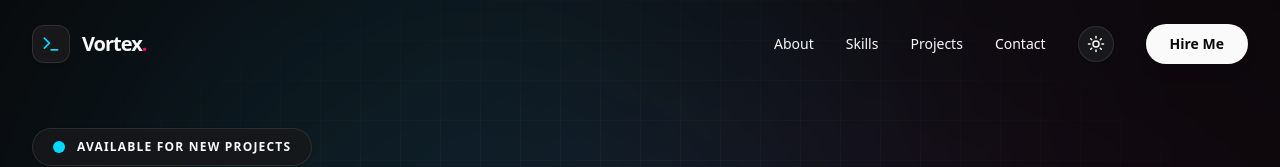
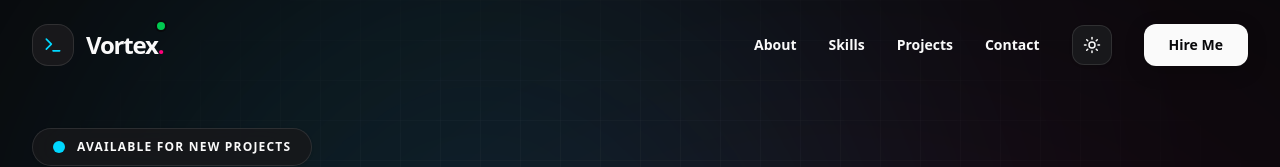
Before and after one commit to itznik/Portfolio, a Next.js app in the folder nikunj-portfolio/: page / in a window 1280 px wide. Shown: the top 167 px of the page. Built offline with nearby package versions, Linux system fonts and the light colour scheme.

Commit message:
Update Navbar.tsx

```diff
--- a/nikunj-portfolio/src/components/Navbar.tsx
+++ b/nikunj-portfolio/src/components/Navbar.tsx
@@ -18,10 +18,8 @@ export default function Navbar() {
   const { theme, setTheme } = useTheme();
   const [mounted, setMounted] = useState(false);
 
-  // Prevent hydration mismatch for theme toggle
   useEffect(() => setMounted(true), []);
 
-  // Detect scroll for the glass effect
   useEffect(() => {
     const handleScroll = () => setIsScrolled(window.scrollY > 20);
     window.addEventListener("scroll", handleScroll);
@@ -30,18 +28,22 @@ export default function Navbar() {
 
   return (
     <header
-      className={`fixed top-0 left-0 right-0 z-50 transition-all duration-300 ${
-        isScrolled ? "bg-bg-base/80 backdrop-blur-xl border-b border-border-card py-4" : "bg-transparent py-6"
+      className={`fixed top-0 left-0 right-0 z-50 transition-all duration-500 ${
+        isScrolled ? "bg-bg-base/80 backdrop-blur-2xl border-b border-border-card py-3 shadow-sm" : "bg-transparent py-6"
       }`}
     >
       <div className="max-w-7xl mx-auto px-4 sm:px-6 lg:px-8 flex justify-between items-center">
 
-        {/* Logo */}
-        <a href="#home" className="flex items-center gap-3 group">
-          <div className="p-2 rounded-xl bg-surface-card border border-border-card group-hover:border-accent-primary transition-colors shadow-sm">
+        {/* Logo with Pulsing Status Indicator */}
+        <a href="#home" className="flex items-center gap-3 group relative">
+          <div className="absolute -top-1 -right-1 flex h-3 w-3 z-10">
+            <span className="animate-ping absolute inline-flex h-full w-full rounded-full bg-green-400 opacity-75"></span>
+            <span className="relative inline-flex rounded-full h-3 w-3 bg-green-500 border-2 border-bg-base"></span>
+          </div>
+          <div className="p-2.5 rounded-[1rem] bg-surface-card border border-border-card group-hover:border-accent-primary group-hover:shadow-[0_0_15px_rgba(0,216,255,0.3)] transition-all">
             <Terminal size={20} className="text-accent-primary" />
           </div>
-          <span className="text-xl font-bold tracking-tighter text-fg-base">
+          <span className="text-2xl font-black tracking-tighter text-fg-base">
             Vortex<span className="text-accent-secondary">.</span>
           </span>
         </a>
@@ -52,9 +54,11 @@ export default function Navbar() {
             <a
               key={link.name}
               href={link.href}
-              className="text-sm font-medium text-text-secondary hover:text-fg-base transition-colors"
+              className="text-sm font-bold text-text-secondary hover:text-fg-base transition-colors relative group"
             >
               {link.name}
+              {/* Animated underline */}
+              <span className="absolute -bottom-1 left-0 w-0 h-0.5 bg-accent-primary transition-all duration-300 group-hover:w-full" />
             </a>
           ))}
 
@@ -62,41 +66,44 @@ export default function Navbar() {
           {mounted && (
             <button
               onClick={() => setTheme(theme === "dark" ? "light" : "dark")}
-              className="p-2 rounded-full bg-surface-card border border-border-card text-text-secondary hover:text-fg-base hover:scale-110 transition-all shadow-sm"
+              className="p-2.5 rounded-xl bg-surface-card border border-border-card text-text-secondary hover:text-accent-primary hover:border-accent-primary/50 transition-all shadow-sm group"
               aria-label="Toggle Theme"
             >
-              {theme === "dark" ? <Sun size={18} /> : <Moon size={18} />}
+              <div className="group-hover:rotate-12 transition-transform">
+                {theme === "dark" ? <Sun size={18} /> : <Moon size={18} />}
+              </div>
             </button>
           )}
 
+          {/* Premium Glowing CTA */}
           <a
             href="#contact"
-            className="px-6 py-2.5 text-sm font-bold rounded-full bg-fg-base text-bg-base hover:-translate-y-1 transition-transform shadow-lg"
+            className="px-6 py-2.5 text-sm font-bold rounded-xl bg-fg-base text-bg-base hover:-translate-y-1 transition-all shadow-[0_5px_20px_rgba(0,0,0,0.2)] dark:shadow-[0_5px_20px_rgba(255,255,255,0.15)] border border-transparent hover:border-accent-primary hover:text-accent-primary hover:bg-surface-card"
           >
             Hire Me
           </a>
         </nav>
 
-        {/* Mobile Controls (Menu Toggle + Theme) */}
-        <div className="flex items-center gap-4 md:hidden">
+        {/* Mobile Controls */}
+        <div className="flex items-center gap-3 md:hidden">
           {mounted && (
             <button
               onClick={() => setTheme(theme === "dark" ? "light" : "dark")}
-              className="p-2 rounded-full bg-surface-card border border-border-card text-text-secondary"
+              className="p-2 rounded-xl bg-surface-card border border-border-card text-text-secondary"
             >
               {theme === "dark" ? <Sun size={18} /> : <Moon size={18} />}
             </button>
           )}
           <button
-            className="p-2 text-fg-base"
+            className="p-2 text-fg-base bg-surface-card border border-border-card rounded-xl"
             onClick={() => setMobileMenuOpen(!mobileMenuOpen)}
           >
-            {mobileMenuOpen ? <X size={24} /> : <Menu size={24} />}
+            {mobileMenuOpen ? <X size={20} /> : <Menu size={20} />}
           </button>
         </div>
       </div>
 
-      {/* Mobile Menu Dropdown */}
+      {/* Mobile Menu Dropdown (With Blueprint Mesh) */}
       <AnimatePresence>
         {mobileMenuOpen && (
           <motion.div
@@ -105,17 +112,33 @@ export default function Navbar() {
             exit={{ opacity: 0, height: 0 }}
             className="absolute top-full left-0 w-full bg-bg-base/95 backdrop-blur-3xl border-b border-border-card md:hidden overflow-hidden"
           >
-            <div className="flex flex-col px-6 py-8 gap-6">
-              {navLinks.map((link) => (
-                <a
+            {/* Mobile Mesh Background */}
+            <div className="absolute inset-0 bg-[linear-gradient(to_right,var(--border-card)_1px,transparent_1px),linear-gradient(to_bottom,var(--border-card)_1px,transparent_1px)] bg-[size:20px_20px] opacity-20" />
+
+            <div className="relative z-10 flex flex-col px-6 py-8 gap-6">
+              {navLinks.map((link, i) => (
+                <motion.a
+                  initial={{ opacity: 0, x: -20 }}
+                  animate={{ opacity: 1, x: 0 }}
+                  transition={{ delay: i * 0.1 }}
                   key={link.name}
                   href={link.href}
                   onClick={() => setMobileMenuOpen(false)}
-                  className="text-lg font-medium text-text-secondary hover:text-accent-primary transition-colors"
+                  className="text-2xl font-black tracking-tight text-fg-base hover:text-accent-primary transition-colors flex items-center gap-4"
                 >
-                  {link.name}
-                </a>
+                  <span className="text-accent-primary text-sm font-mono">0{i + 1}.</span> {link.name}
+                </motion.a>
               ))}
+              <motion.a
+                initial={{ opacity: 0, y: 20 }}
+                animate={{ opacity: 1, y: 0 }}
+                transition={{ delay: 0.4 }}
+                href="#contact"
+                onClick={() => setMobileMenuOpen(false)}
+                className="mt-4 px-6 py-4 text-center font-bold rounded-2xl bg-fg-base text-bg-base shadow-lg"
+              >
+                Hire Me Today
+              </motion.a>
             </div>
           </motion.div>
         )}
```
